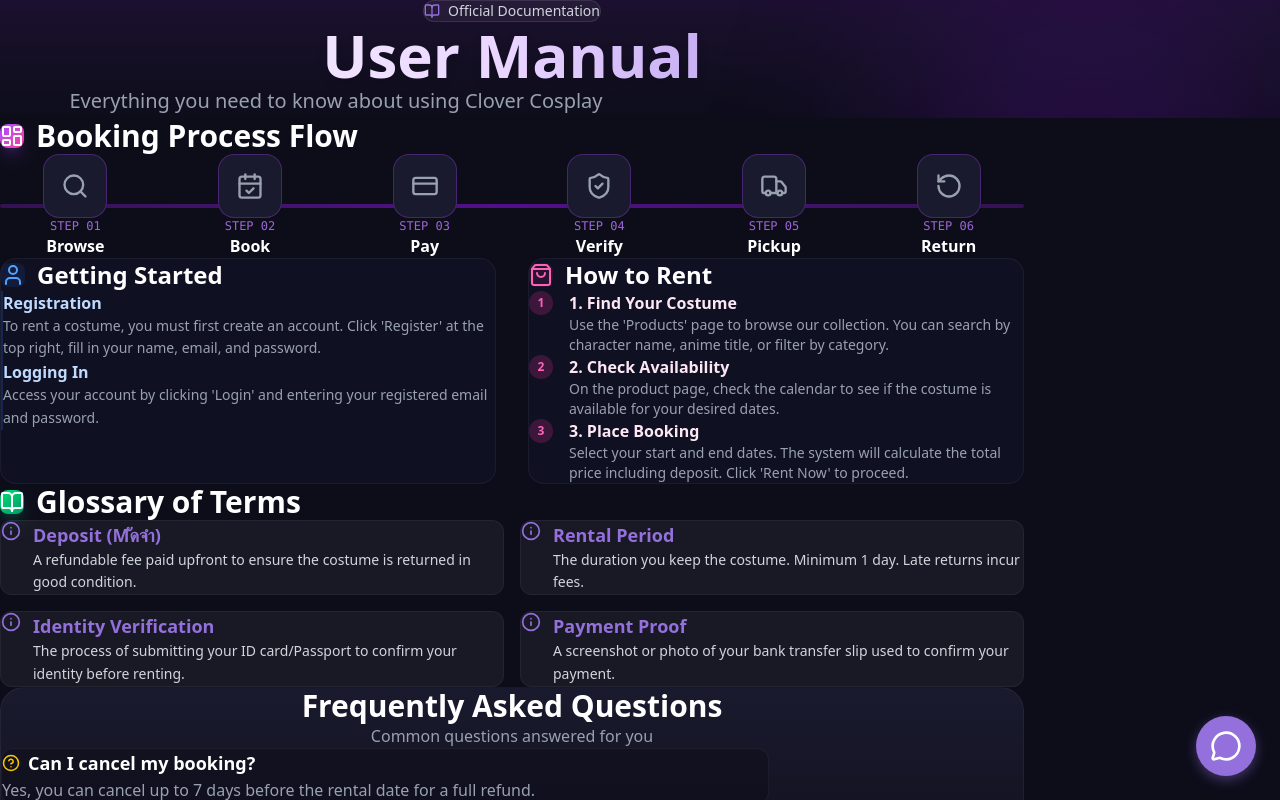
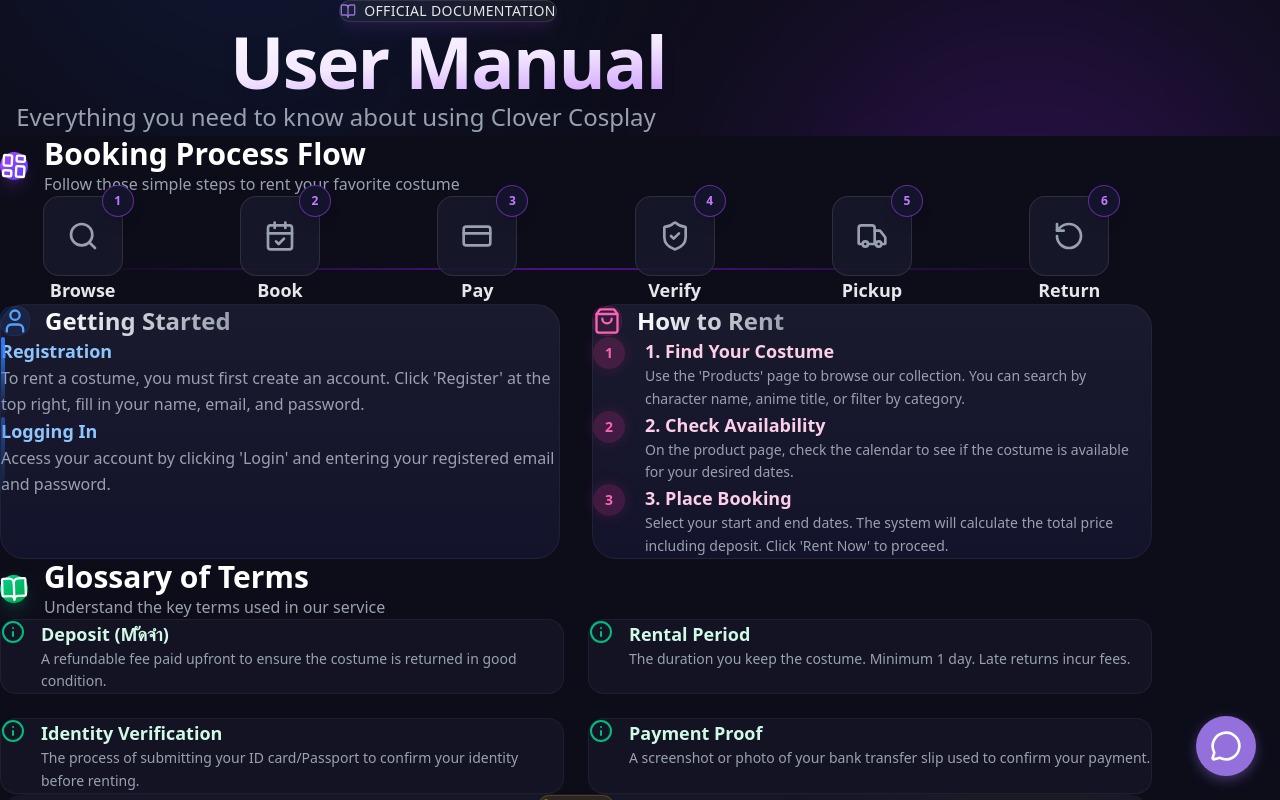
Before and after one commit to danzyyy19/Clover-Cosplay, a Next.js app: page /en/guide in a window 1280 px wide. Shown: the top 800 px of the page. Built offline with nearby package versions, Linux system fonts and the light colour scheme.

Commit message:
Fix: Styling overhaul for Guide page (Grid, Flowchart, Animations)

```diff
--- a/src/app/[locale]/guide/page.tsx
+++ b/src/app/[locale]/guide/page.tsx
@@ -40,55 +40,63 @@
     ];
 
     return (
-        <div className="min-h-screen bg-[#0D0D1A] text-white">
+        <div className="min-h-screen bg-[#0D0D1A] text-white selection:bg-purple-500/30">
             {/* Hero Section */}
-            <div className="relative py-20 px-4 overflow-hidden">
-                <div className="absolute inset-0 bg-gradient-to-b from-purple-900/20 to-[#0D0D1A] pointer-events-none" />
-                <div className="absolute top-0 right-0 w-96 h-96 bg-purple-600/20 rounded-full blur-[100px] pointer-events-none" />
+            <div className="relative py-24 px-4 overflow-hidden">
+                <div className="absolute inset-0 bg-[radial-gradient(ellipse_at_top,_var(--tw-gradient-stops))] from-purple-900/40 via-[#0D0D1A] to-[#0D0D1A] pointer-events-none" />
+                <div className="absolute top-0 right-0 w-[500px] h-[500px] bg-purple-600/20 rounded-full blur-[120px] pointer-events-none mix-blend-screen" />
+                <div className="absolute bottom-0 left-0 w-[500px] h-[500px] bg-blue-600/10 rounded-full blur-[120px] pointer-events-none mix-blend-screen" />
 
-                <div className="max-w-5xl mx-auto text-center relative z-10">
-                    <div className="inline-flex items-center gap-2 px-4 py-2 rounded-full bg-white/5 border border-white/10 mb-6 backdrop-blur-md">
+                <div className="max-w-4xl mx-auto text-center relative z-10 animate-fade-in-up">
+                    <div className="inline-flex items-center gap-2 px-4 py-2 rounded-full bg-white/5 border border-white/10 mb-8 backdrop-blur-md shadow-lg shadow-purple-500/10">
                         <BookOpen size={16} className="text-[#9370DB]" />
-                        <span className="text-sm font-medium text-gray-300">Official Documentation</span>
+                        <span className="text-sm font-medium text-gray-200 tracking-wide uppercase">Official Documentation</span>
                     </div>
-                    <h1 className="text-4xl md:text-6xl font-bold font-outfit mb-6 bg-gradient-to-r from-white via-purple-200 to-[#9370DB] bg-clip-text text-transparent drop-shadow-lg">
+                    <h1 className="text-5xl md:text-7xl font-bold font-outfit mb-8 bg-gradient-to-br from-white via-purple-100 to-purple-400 bg-clip-text text-transparent drop-shadow-xl tracking-tight">
                         {t("title")}
                     </h1>
-                    <p className="text-xl text-gray-400 max-w-2xl mx-auto leading-relaxed">
+                    <p className="text-xl md:text-2xl text-gray-400 max-w-2xl mx-auto leading-relaxed font-light">
                         {t("subtitle")}
                     </p>
                 </div>
             </div>
 
-            <div className="max-w-5xl mx-auto px-4 pb-24 space-y-24">
+            <div className="max-w-6xl mx-auto px-6 pb-32 space-y-32">
 
                 {/* 1. Visual Flowchart */}
-                <section>
-                    <div className="flex items-center gap-3 mb-10">
-                        <div className="p-2 bg-gradient-to-br from-purple-500 to-pink-500 rounded-lg shadow-lg shadow-purple-500/20">
-                            <LayoutDashboard size={24} className="text-white" />
+                <section className="relative">
+                    <div className="flex flex-col md:flex-row items-center gap-4 mb-16 text-center md:text-left">
+                        <div className="p-3 bg-gradient-to-br from-purple-500 to-indigo-600 rounded-2xl shadow-lg shadow-purple-500/20 transform rotate-3">
+                            <LayoutDashboard size={28} className="text-white" />
                         </div>
-                        <h2 className="text-3xl font-bold">{t("flowchart.title")}</h2>
+                        <div>
+                            <h2 className="text-3xl font-bold text-white">{t("flowchart.title")}</h2>
+                            <p className="text-gray-400 mt-1">Follow these simple steps to rent your favorite costume</p>
+                        </div>
                     </div>
 
-                    <div className="relative">
-                        {/* Connecting Line (Desktop) */}
-                        <div className="hidden md:block absolute top-1/2 left-0 right-0 h-1 bg-gradient-to-r from-purple-900/50 via-purple-600/50 to-purple-900/50 -translate-y-1/2 z-0 rounded-full" />
+                    <div className="relative py-8">
+                        {/* Connecting Line (Desktop) - Aligned with Icons */}
+                        <div className="hidden md:block absolute top-[4.5rem] left-[4%] right-[4%] h-0.5 bg-gradient-to-r from-transparent via-purple-600/50 to-transparent z-0" />
 
-                        <div className="grid grid-cols-2 md:grid-cols-6 gap-6 relative z-10">
+                        <div className="grid grid-cols-2 md:grid-cols-6 gap-8 relative z-10">
                             {steps.map((step, index) => (
                                 <div key={step.id} className="group relative flex flex-col items-center">
-                                    <div className="w-16 h-16 rounded-2xl bg-[#1A1A2E] border border-purple-500/30 group-hover:border-purple-500 group-hover:shadow-[0_0_20px_rgba(147,112,219,0.3)] flex items-center justify-center mb-4 transition-all duration-300 backdrop-blur-sm">
-                                        <step.icon size={28} className="text-gray-400 group-hover:text-[#9370DB] transition-colors" />
+                                    <div className="w-20 h-20 rounded-2xl bg-[#1A1A2E]/80 border border-white/10 group-hover:border-purple-500 group-hover:shadow-[0_0_30px_rgba(147,112,219,0.25)] flex items-center justify-center mb-6 transition-all duration-300 backdrop-blur-xl relative z-10 group-hover:-translate-y-2">
+                                        <step.icon size={32} className="text-gray-400 group-hover:text-[#9370DB] transition-colors duration-300" />
+
+                                        {/* Step Number Badge */}
+                                        <div className="absolute -top-3 -right-3 w-8 h-8 rounded-full bg-[#13132B] border border-purple-500/50 flex items-center justify-center text-xs font-bold text-purple-400 shadow-lg">
+                                            {index + 1}
                                         </div>
-                                    <div className="text-center">
-                                        <div className="text-xs font-mono text-purple-400/80 mb-1">STEP 0{index + 1}</div>
-                                        <div className="font-semibold text-sm md:text-base">{step.label}</div>
+                                    </div>
+                                    <div className="text-center px-2">
+                                        <div className="font-bold text-base md:text-lg text-gray-200 group-hover:text-white transition-colors">{step.label}</div>
                                     </div>
 
                                     {/* Arrow for Mobile */}
                                     {index < steps.length - 1 && (
-                                        <ArrowRight className="md:hidden absolute -right-3 top-6 text-purple-500/30" size={16} />
+                                        <ArrowRight className="md:hidden absolute -right-4 top-10 text-purple-500/30 animate-pulse" size={20} />
                                     )}
                                 </div>
                             ))}
@@ -97,44 +105,44 @@
                 </section>
 
                 {/* 2. Detailed Grid Guidelines */}
-                <div className="grid md:grid-cols-2 gap-8">
+                <div className="grid md:grid-cols-2 gap-8 items-stretch">
                     {/* Getting Started */}
-                    <div className="bg-[#13132B]/60 border border-white/5 rounded-2xl p-8 hover:border-purple-500/20 transition-all duration-300">
-                        <div className="flex items-center gap-3 mb-6">
-                            <div className="p-2 bg-blue-500/10 rounded-lg text-blue-400">
-                                <User size={24} />
+                    <div className="bg-gradient-to-b from-[#1A1A2E] to-[#13132B] border border-white/5 rounded-3xl p-10 hover:border-blue-500/30 transition-all duration-500 group h-full">
+                        <div className="flex items-center gap-4 mb-8">
+                            <div className="p-3 bg-blue-500/10 rounded-xl text-blue-400 group-hover:scale-110 transition-transform duration-500 ring-1 ring-blue-500/20">
+                                <User size={28} />
                             </div>
-                            <h3 className="text-2xl font-bold">{t("account.title")}</h3>
+                            <h3 className="text-2xl font-bold bg-gradient-to-r from-white to-gray-400 bg-clip-text text-transparent">{t("account.title")}</h3>
                         </div>
-                        <div className="space-y-6">
-                            <div className="pl-4 border-l-2 border-blue-500/20">
-                                <h4 className="font-semibold text-blue-200 mb-2">{t("account.register")}</h4>
-                                <p className="text-gray-400 text-sm leading-relaxed">{t("account.registerDesc")}</p>
+                        <div className="space-y-8">
+                            <div className="relative pl-6 before:absolute before:left-0 before:top-0 before:bottom-0 before:w-1 before:bg-gradient-to-b before:from-blue-500 before:to-transparent before:rounded-full">
+                                <h4 className="text-lg font-semibold text-blue-300 mb-3 block">{t("account.register")}</h4>
+                                <p className="text-gray-400 text-base leading-relaxed">{t("account.registerDesc")}</p>
                             </div>
-                            <div className="pl-4 border-l-2 border-blue-500/20">
-                                <h4 className="font-semibold text-blue-200 mb-2">{t("account.login")}</h4>
-                                <p className="text-gray-400 text-sm leading-relaxed">{t("account.loginDesc")}</p>
+                            <div className="relative pl-6 before:absolute before:left-0 before:top-0 before:bottom-0 before:w-1 before:bg-gradient-to-b before:from-blue-500/50 before:to-transparent before:rounded-full">
+                                <h4 className="text-lg font-semibold text-blue-300 mb-3 block">{t("account.login")}</h4>
+                                <p className="text-gray-400 text-base leading-relaxed">{t("account.loginDesc")}</p>
                             </div>
                         </div>
                     </div>
 
                     {/* Booking Process */}
-                    <div className="bg-[#13132B]/60 border border-white/5 rounded-2xl p-8 hover:border-purple-500/20 transition-all duration-300">
-                        <div className="flex items-center gap-3 mb-6">
-                            <div className="p-2 bg-pink-500/10 rounded-lg text-pink-400">
-                                <ShoppingBag size={24} />
+                    <div className="bg-gradient-to-b from-[#1A1A2E] to-[#13132B] border border-white/5 rounded-3xl p-10 hover:border-pink-500/30 transition-all duration-500 group h-full">
+                        <div className="flex items-center gap-4 mb-8">
+                            <div className="p-3 bg-pink-500/10 rounded-xl text-pink-400 group-hover:scale-110 transition-transform duration-500 ring-1 ring-pink-500/20">
+                                <ShoppingBag size={28} />
                             </div>
-                            <h3 className="text-2xl font-bold">{t("booking.title")}</h3>
+                            <h3 className="text-2xl font-bold bg-gradient-to-r from-white to-gray-400 bg-clip-text text-transparent">{t("booking.title")}</h3>
                         </div>
-                        <ul className="space-y-4">
+                        <ul className="space-y-6">
                             {[1, 2, 3].map((num) => (
-                                <li key={num} className="flex gap-4">
-                                    <span className="flex-shrink-0 w-6 h-6 rounded-full bg-pink-500/20 text-pink-400 flex items-center justify-center text-xs font-bold mt-0.5">
+                                <li key={num} className="flex gap-5 group/item">
+                                    <span className="flex-shrink-0 w-8 h-8 rounded-full bg-pink-500/20 text-pink-400 flex items-center justify-center text-sm font-bold mt-1 shadow-[0_0_15px_rgba(236,72,153,0.15)] group-hover/item:bg-pink-500 group-hover/item:text-white transition-all duration-300">
                                         {num}
                                     </span>
                                     <div>
-                                        <h4 className="font-semibold text-pink-100 mb-1">{t(`booking.step${num}`)}</h4>
-                                        <p className="text-gray-400 text-sm">{t(`booking.step${num}Desc`)}</p>
+                                        <h4 className="font-semibold text-pink-200 mb-2 text-lg">{t(`booking.step${num}`)}</h4>
+                                        <p className="text-gray-400 text-sm leading-relaxed">{t(`booking.step${num}Desc`)}</p>
                                     </div>
                                 </li>
                             ))}
@@ -144,21 +152,24 @@
 
                 {/* 3. Glossary Section */}
                 <section>
-                    <div className="flex items-center gap-3 mb-8">
-                        <div className="p-2 bg-gradient-to-br from-green-400 to-emerald-600 rounded-lg shadow-lg shadow-emerald-500/20">
-                            <BookOpen size={24} className="text-white" />
+                    <div className="flex flex-col md:flex-row items-center gap-4 mb-12 text-center md:text-left">
+                        <div className="p-3 bg-gradient-to-br from-emerald-400 to-green-600 rounded-2xl shadow-lg shadow-emerald-500/20 transform -rotate-2">
+                            <BookOpen size={28} className="text-white" />
                         </div>
-                        <h2 className="text-3xl font-bold">{t("glossary.title")}</h2>
+                        <div>
+                            <h2 className="text-3xl font-bold text-white">{t("glossary.title")}</h2>
+                            <p className="text-gray-400 mt-1">Understand the key terms used in our service</p>
+                        </div>
                     </div>
 
-                    <div className="grid md:grid-cols-2 gap-4">
+                    <div className="grid md:grid-cols-2 gap-6">
                         {glossary.map((item, idx) => (
-                            <div key={idx} className="bg-white/5 border border-white/5 rounded-xl p-6 hover:bg-white/10 transition-colors">
-                                <div className="flex items-start gap-3">
-                                    <Info className="flex-shrink-0 text-[#9370DB] mt-1" size={20} />
+                            <div key={idx} className="bg-[#1A1A2E]/50 border border-white/5 rounded-2xl p-6 hover:bg-[#1A1A2E] hover:border-emerald-500/30 transition-all duration-300 group">
+                                <div className="flex items-start gap-4">
+                                    <Info className="flex-shrink-0 text-emerald-500 mt-1 group-hover:text-emerald-400" size={24} />
                                     <div>
-                                        <h4 className="font-bold text-lg text-[#9370DB] mb-2">{item.term}</h4>
-                                        <p className="text-gray-300 text-sm leading-relaxed">{item.def}</p>
+                                        <h4 className="font-bold text-lg text-emerald-100 mb-2 group-hover:text-white transition-colors">{item.term}</h4>
+                                        <p className="text-gray-400 text-sm leading-relaxed group-hover:text-gray-300">{item.def}</p>
                                     </div>
                                 </div>
                             </div>
@@ -167,32 +178,41 @@
                 </section>
 
                 {/* 4. FAQ Accordion Style */}
-                <section className="bg-gradient-to-b from-[#1A1A2E] to-[#0D0D1A] rounded-3xl p-8 md:p-12 border border-white/5">
-                    <div className="text-center mb-10">
-                        <h2 className="text-3xl font-bold mb-4">{t("faq.title")}</h2>
-                        <p className="text-gray-400">Common questions answered for you</p>
+                <section className="relative rounded-3xl overflow-hidden border border-white/5">
+                    <div className="absolute inset-0 bg-[#1A1A2E]/80 backdrop-blur-sm" />
+                    <div className="absolute top-0 right-0 w-64 h-64 bg-yellow-600/10 rounded-full blur-[80px]" />
+
+                    <div className="relative p-8 md:p-16 z-10">
+                        <div className="text-center mb-16">
+                            <div className="inline-flex items-center gap-2 px-3 py-1 rounded-full bg-yellow-500/10 border border-yellow-500/20 text-yellow-400 text-sm font-medium mb-4">
+                                <HelpCircle size={14} />
+                                <span>Support</span>
+                            </div>
+                            <h2 className="text-4xl font-bold mb-4">{t("faq.title")}</h2>
+                            <p className="text-gray-400">Everything else you need to know</p>
                         </div>
 
-                    <div className="grid gap-4 max-w-3xl mx-auto">
+                        <div className="grid gap-6 max-w-4xl mx-auto">
                             {[1, 2, 3].map((num) => (
-                            <div key={num} className="bg-black/20 rounded-xl p-6 border border-white/5 hover:border-white/10 transition-colors">
-                                <h3 className="font-semibold text-lg text-white mb-3 flex items-center gap-2">
-                                    <HelpCircle size={18} className="text-yellow-400" />
+                                <div key={num} className="bg-[#0D0D1A] rounded-2xl p-8 border border-white/5 hover:border-yellow-500/30 transition-all duration-300 hover:shadow-[0_0_30px_rgba(234,179,8,0.05)]">
+                                    <h3 className="font-bold text-xl text-white mb-4 flex items-start gap-3">
+                                        <span className="text-yellow-500 mt-1">Q{num}.</span>
                                         {t(`faq.q${num}`)}
                                     </h3>
-                                <p className="text-gray-400 pl-7 leading-relaxed">
+                                    <p className="text-gray-400 pl-10 leading-relaxed text-lg">
                                         {t(`faq.a${num}`)}
                                     </p>
                                 </div>
                             ))}
                         </div>
+                    </div>
                 </section>
 
                 {/* Bottom CTA */}
-                <div className="text-center">
+                <div className="text-center py-10">
                     <Link
                         href="/products"
-                        className="group inline-flex items-center gap-2 px-8 py-4 rounded-full bg-gradient-to-r from-purple-600 to-pink-600 text-white font-bold text-lg hover:shadow-lg hover:shadow-purple-500/30 transition-all duration-300 hover:scale-105"
+                        className="group inline-flex items-center gap-3 px-10 py-5 rounded-full bg-white text-black font-bold text-lg shadow-[0_0_40px_rgba(255,255,255,0.3)] hover:shadow-[0_0_60px_rgba(255,255,255,0.5)] hover:bg-gray-100 transition-all duration-300 hover:-translate-y-1"
                     >
                         Start Your Cosplay Journey
                         <ArrowRight className="group-hover:translate-x-1 transition-transform" />
--- a/src/app/globals.css
+++ b/src/app/globals.css
@@ -496,3 +496,19 @@
     grid-template-columns: 1fr 1fr;
   }
 }
+
+/* Custom Animations */
+@keyframes fadeInUp {
+  from {
+    opacity: 0;
+    transform: translateY(20px);
+  }
+  to {
+    opacity: 1;
+    transform: translateY(0);
+  }
+}
+
+.animate-fade-in-up {
+  animation: fadeInUp 0.8s ease-out forwards;
+}
```
Lines whose indentation alone changed are shown as unchanged.
